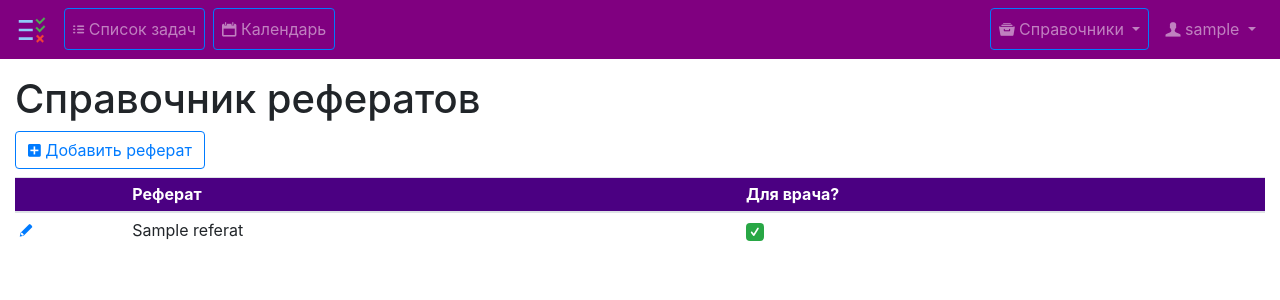
After one commit to Tur-4000/planer, a Django app: page /referats/list/ in a window 1280 px wide. The commit adds this page. Shown: the top 300 px of the page. Run offline with Django 3.2, Linux system fonts and the light colour scheme; a user stored in the database is signed in; tables that the repository leaves empty hold one stand-in row (values such as "Sample post"); some libraries are stand-ins or nearby versions.

Commit message:
справочник рефератов

```diff
--- a/planer/models.py
+++ b/planer/models.py
@@ -129,7 +129,7 @@ class Employees(models.Model):
                             null=False)
     is_doctor = models.BooleanField(db_index=True,
                                     verbose_name='Врач',
-                                    default=True)
+                                    default=False)
 
     class Meta:
         verbose_name = 'Сотрудник'
@@ -137,3 +137,22 @@ class Employees(models.Model):
 
     def __str__(self):
         return f'{self.last_name} {self.first_name}'
+
+
+class Referats(models.Model):
+    title = models.CharField(verbose_name='Название',
+                             max_length=256,
+                             db_index=True,
+                             unique=True,
+                             blank=False,
+                             null=False)
+    for_doctor = models.BooleanField(verbose_name='Для врачей',
+                                     db_index=True,
+                                     default=False)
+
+    class Meta:
+        verbose_name = 'Реферат'
+        verbose_name_plural = 'Рефераты'
+
+    def __str__(self):
+        return f'{self.title}'
--- a/planer/urls.py
+++ b/planer/urls.py
@@ -17,5 +17,8 @@ urlpatterns = [
     path('employees/list/', views.employees_list, name='employees_list'),
     path('employee/add/', views.employee_add, name='employee_add'),
     path('employee/edit/<int:employee_id>/', views.employee_edit, name='employee_edit'),
+    path('referats/list/', views.referats_list, name='referats_list'),
+    path('referat/add/', views.referat_add, name='referat_add'),
+    path('referat/edit/<int:referat_id>/', views.referat_edit, name='referat_edit'),
 
 ]
--- a/planer/views.py
+++ b/planer/views.py
@@ -6,8 +6,8 @@ from django.contrib.auth.decorators import login_required
 from django.shortcuts import render, redirect, get_object_or_404
 from django.utils.safestring import mark_safe
 
-from .forms import TaskForm, TaskEndForm, CategoryForm, EmployeesForm
-from .models import TodoList, Category, Employees
+from .forms import TaskForm, TaskEndForm, CategoryForm, EmployeesForm, ReferatForm
+from .models import TodoList, Category, Employees, Referats
 from .utils import TaskCalendar
 
 
@@ -207,3 +207,43 @@ def employee_edit(request, employee_id):
         form = EmployeesForm(instance=employee)
     context = {'title': title, 'today': today, 'form': form}
     return render(request, 'planer/employee.html', context)
+
+
+@login_required
+def referats_list(request):
+    title = 'Справочник рефератов'
+    today = date.today()
+    referats = Referats.objects.all()
+    context = {'title': title, 'today': today, 'referats': referats}
+    return render(request, 'planer/referats_list.html', context)
+
+
+@login_required
+def referat_add(request):
+    title = 'Добавить реферат'
+    today = date.today()
+    if request.method == 'POST':
+        form = ReferatForm(request.POST)
+        if form.is_valid():
+            form.save()
+            return redirect('referats_list')
+    else:
+        form = ReferatForm()
+    context = {'title': title, 'today': today, 'form': form}
+    return render(request, 'planer/referat.html', context)
+
+
+@login_required
+def referat_edit(request, referat_id):
+    title = 'Добавить реферат'
+    today = date.today()
+    referat = get_object_or_404(Referats, id=referat_id)
+    if request.method == 'POST':
+        form = ReferatForm(request.POST, instance=referat)
+        if form.is_valid():
+            form.save()
+            return redirect('referats_list')
+    else:
+        form = ReferatForm(instance=referat)
+    context = {'title': title, 'today': today, 'form': form}
+    return render(request, 'planer/referat.html', context)
--- a/static/css/style.css
+++ b/static/css/style.css
@@ -6,6 +6,11 @@
     color: red;
     font-size: 1.5em;
     font-weight: bold;
+}
+
+.thead-indigo {
+    color: #ffffff;
+    background-color: indigo;
 }
 
 
--- a/templates/base.html
+++ b/templates/base.html
@@ -23,7 +23,6 @@
     <nav class="navbar navbar-expand-lg navbar-dark" style="background-color: #800080;">
       <a class="navbar-brand" href="{% url 'todo_list' %}">
         <img src="{% static 'img/todo.png' %}" height="32px" alt="Planer">
-
       </a>
       <button class="navbar-toggler" type="button" data-toggle="collapse" data-target="#navbarSupportedContent" aria-controls="navbarSupportedContent" aria-expanded="false" aria-label="Toggle navigation">
           <span class="navbar-toggler-icon"></span>
@@ -57,6 +56,9 @@
               <a class="dropdown-item" href="{% url 'employees_list' %}">
                 <span class="icon icon-users"></span>
                 Справочник сотрудников</a>
+              <a class="dropdown-item" href="{% url 'referats_list' %}">
+                <span class="icon icon-newspaper"></span>
+                Справочник рефератов</a>
             </div>
           </li>
         </ul>
--- a/templates/planer/category_list.html
+++ b/templates/planer/category_list.html
@@ -14,7 +14,7 @@
 
 
   <table class="table table-sm table-hover">
-    <thead class="thead-dark">
+    <thead class="thead-indigo">
       <tr>
         <th></th>
         <th>Категория</th>
--- a/templates/planer/employees_list.html
+++ b/templates/planer/employees_list.html
@@ -7,7 +7,7 @@
 
 {% block content %}
 
-  <h1>{{ titte }}</h1>
+  <h1>{{ title }}</h1>
 
     <a href="{% url 'employee_add' %}" class="btn btn-outline-primary mb-2">
       <span class="icon icon-user-add"></span>
@@ -15,7 +15,7 @@
     <br>
 
   <table class="table table-sm table-hover">
-    <thead class="thead-dark">
+    <thead class="thead-indigo">
       <tr>
         <th></th>
         <th>Ф.И.О.</th>
@@ -35,7 +35,7 @@
           <td>{{ employee.rank }}</td>
           <td>
             {% if employee.is_doctor %}
-              Врач
+              <span class="badge badge-success"><span class="icon icon-check"></span></span>
             {% endif %}
           </td>
       </tr>
--- /dev/null
+++ b/templates/planer/referats_list.html
@@ -0,0 +1,44 @@
+{% extends 'base.html' %}
+
+{% block title %}
+  {{ title }}
+{% endblock %}
+
+
+{% block content %}
+
+  <h1>{{ title }}</h1>
+
+  <a href="{% url 'referat_add' %}" class="btn btn-outline-primary mb-2">
+    <span class="icon icon-plus-squared"></span>
+    Добавить реферат</a>
+  <br>
+
+  <table class="table table-sm table-hover">
+    <thead class="thead-indigo">
+      <tr>
+        <th></th>
+        <th>Реферат</th>
+        <th>Для врача?</th>
+      </tr>
+    </thead>
+    <tbody>
+      {% for referat in referats %}
+        <tr>
+          <td>
+            <a href="{% url 'referat_edit' referat.id %}"><span class="icon icon-pencil"></span></a>
+          </td>
+          <td>
+            {{ referat.title }}
+          </td>
+          <td>
+            {% if referat.for_doctor %}
+               <span class="badge badge-success"><span class="icon icon-check"></span></span>
+            {% endif %}
+          </td>
+      </tr>
+      {% endfor %}
+    </tbody>
+  </table>
+
+{% endblock %}
--- a/templates/planer/todo_list.html
+++ b/templates/planer/todo_list.html
@@ -24,7 +24,7 @@
   {% endif %}
 
   <table class="table table-sm table-hover">
-    <thead class="thead-dark">
+    <thead class="thead-indigo">
       <tr>
         <th></th>
         <th>Срок</th>
```
Also changed, not shown: planer/admin.py (+6 -1 lines), planer/forms.py (+12 -1 lines), templates/planer/referat.html (added, +29 -0 lines), planer/migrations/0019_referats.py (added), planer/migrations/0020_auto_20190324_2004.py (added).
